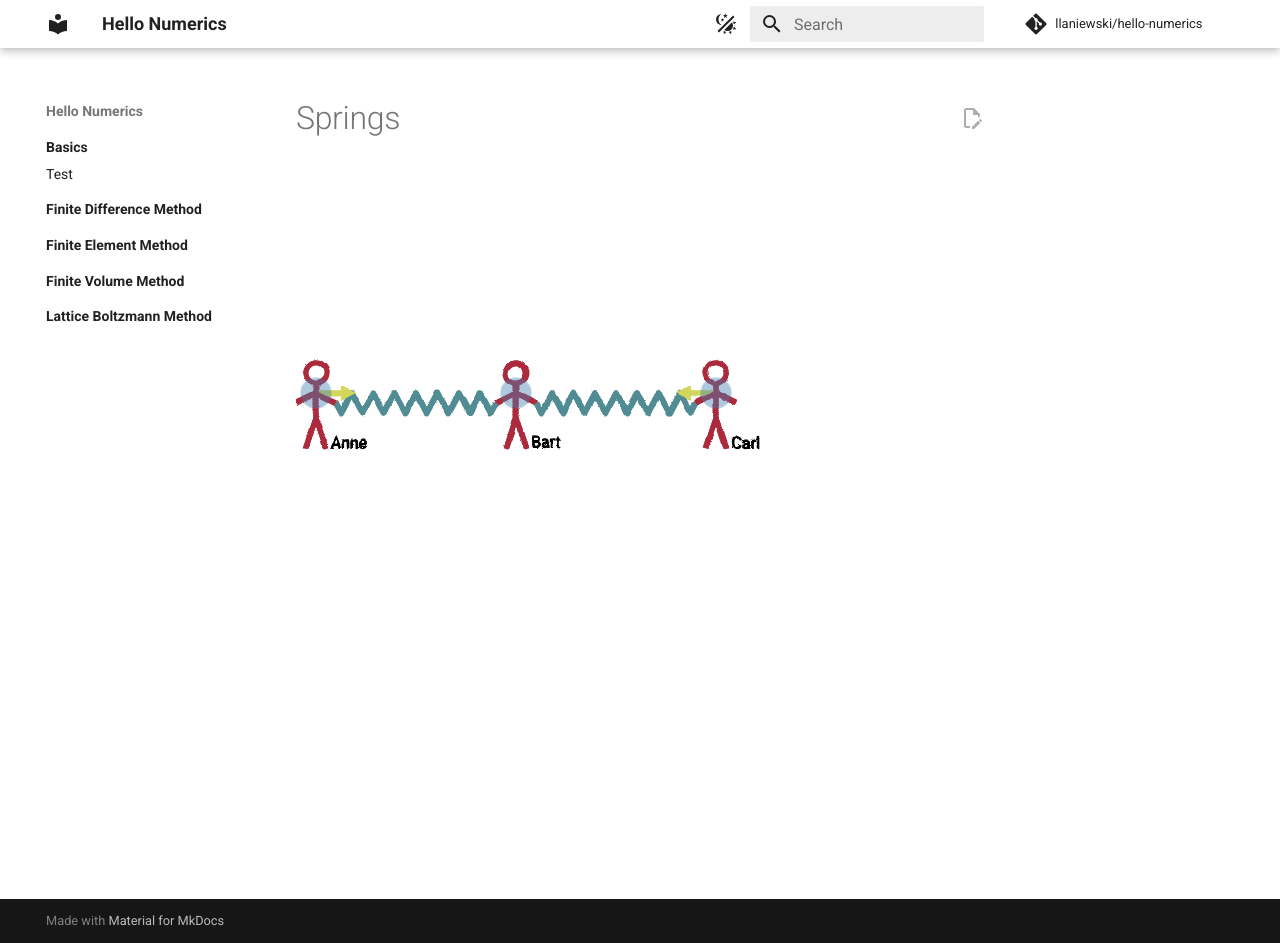
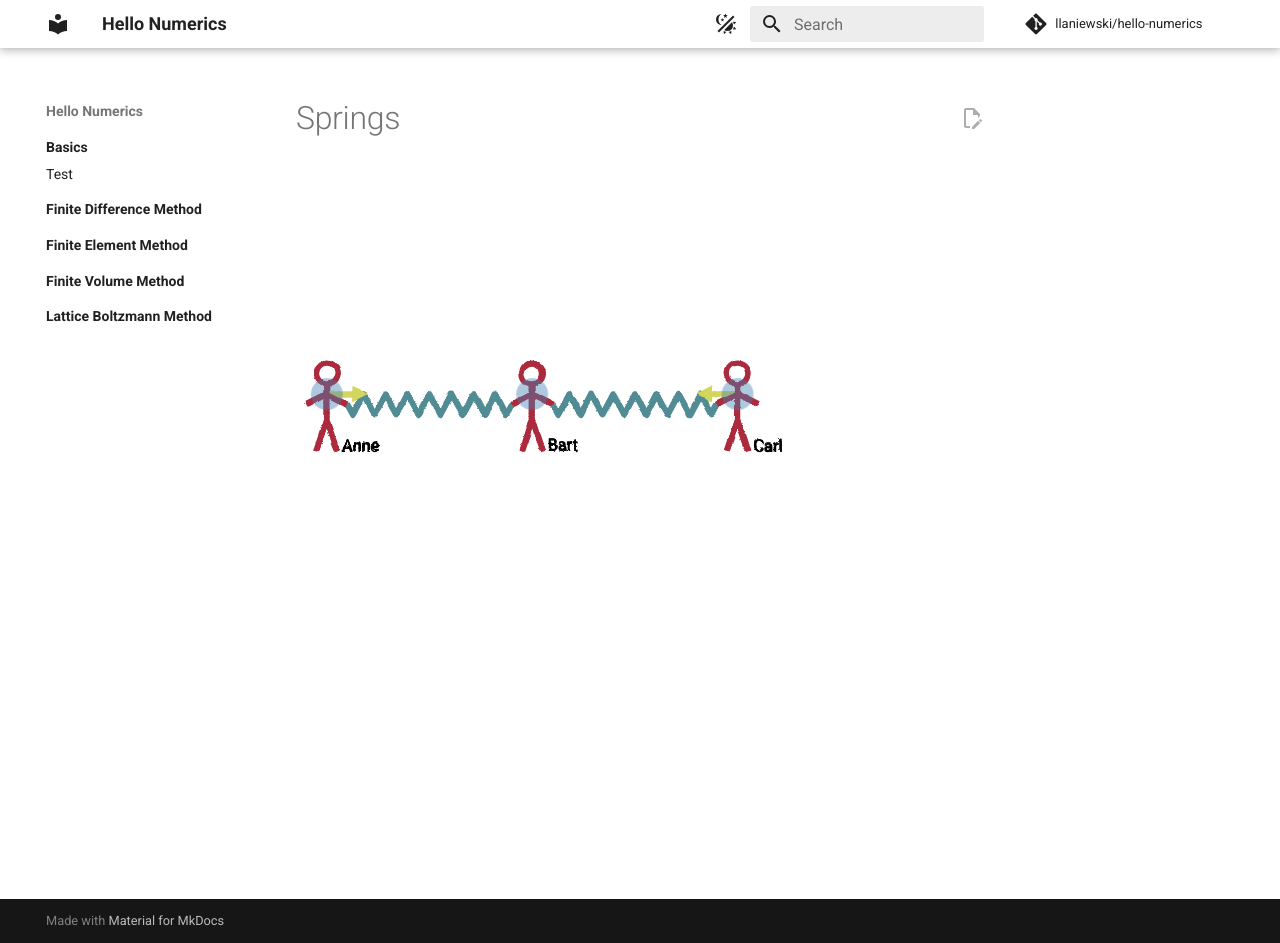
Before and after one commit to llaniewski/hello-numerics, an MkDocs documentation site: the page built from docs/fem/springs.md, in a window 1280 px wide and 943 px high. Built offline with MkDocs 1.6.1 and Material for MkDocs 9.7.7, drawn with Linux system fonts in a browser that asks for light colours; comment, search, counter and statistics services are not loaded.

Commit message:
small changes to springs

```diff
--- a/docs/fem/springs.md
+++ b/docs/fem/springs.md
@@ -52,7 +52,7 @@
   </defs>
 </svg>
 
-<svg width="750" height="500" id="pic1"></svg>
+<svg style="width: min(700px,100%);" viewBox="-30 -40 670 500" id="pic1"></svg>
 
 <style>
     .pen1 {
@@ -118,8 +118,7 @@
     ];
 
     // Create SVG container
-    const svg_main_g = d3.select("#pic1").append("g")
-        .attr("transform", "translate(20, 40)");
+    const svg_main_g = d3.select("#pic1");
     const drawing = svg_main_g.append("g")
         .classed("penfilter",true);
     const pickers_g = svg_main_g.append("g")
```
